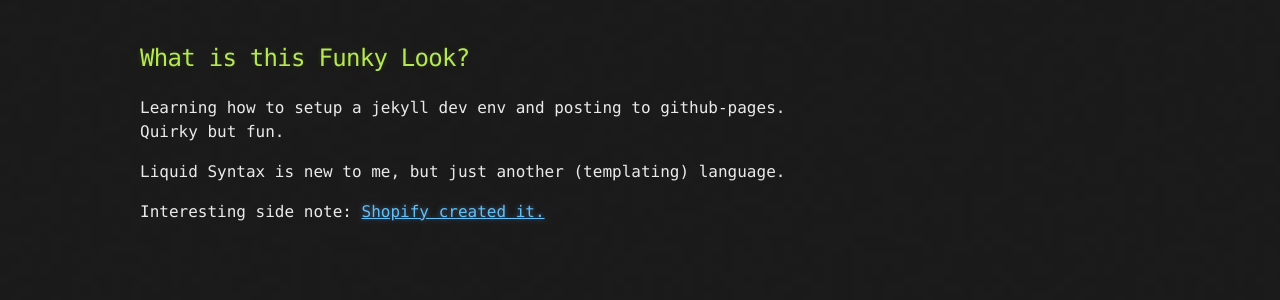
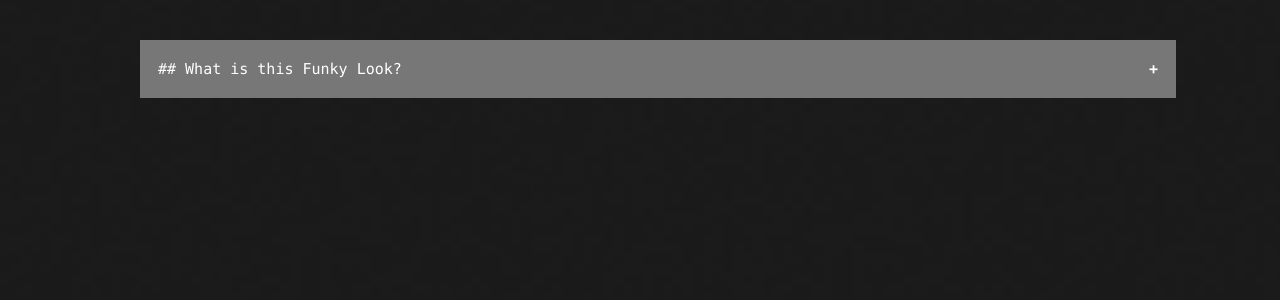
Before and after one commit to jimsander/ghsite, a PHP site: page /_site/index.html in a window 1280 px wide. Shown: the part 217-517 px from the top of the page. Run offline with PHP 8.4, Linux system fonts and the light colour scheme.

Commit message:
update CKA

```diff
--- a/_layouts/default.html
+++ b/_layouts/default.html
@@ -36,5 +36,6 @@
         {{ content }}
       </section>
     </div>
+    {% include collapse.html %}
   </body>
 </html>
--- a/_site/index.html
+++ b/_site/index.html
@@ -124,16 +124,39 @@
 
     <div class="container">
       <section id="main_content">
-        <h2 id="what-is-this-funky-look">What is this Funky Look?</h2>
-<p>Learning how to setup a jekyll dev env and posting to github-pages.<br />
-Quirky but fun.</p>
+        <div class="collapsible">
+## What is this Funky Look?
+</div>
+<div class="content">
+<p>
+Learning how to setup a jekyll dev env and posting to github-pages.
+Quirky but fun.
+</p>
 
-<p>Liquid Syntax is new to me, but just another (templating) language.</p>
+<p>Liquid Syntax is new to me, but just another (templating) language. </p>
 
-<p>Interesting side note: <a href="https://shopify.github.io/liquid/" target="_blank">Shopify created it.</a></p>
+Interesting side note: <a href="https://shopify.github.io/liquid/" target="_blank">Shopify created it</a>
+</div>
 
 
       </section>
     </div>
+    <script>
+var coll = document.getElementsByClassName("collapsible");
+var i;
+
+for (i = 0; i < coll.length; i++) {
+  coll[i].addEventListener("click", function() {
+    this.classList.toggle("active");
+    var content = this.nextElementSibling;
+    if (content.style.maxHeight){
+      content.style.maxHeight = null;
+    } else {
+      content.style.maxHeight = content.scrollHeight + "px";
+    }
+  });
+}
+</script>
+
   </body>
 </html>
--- a/assets/css/jds-style.css
+++ b/assets/css/jds-style.css
@@ -44,3 +44,39 @@
 .dropdown:hover .dropbtn {
   background-color: #666;
 }
+
+.collapsible {
+  background-color: #777;
+  color: white;
+  cursor: pointer;
+  padding: 18px;
+  width: 100%;
+  border: none;
+  text-align: left;
+  outline: none;
+  font-size: 15px;
+}
+
+.active, .collapsible:hover {
+  background-color: #555;
+}
+
+.collapsible:after {
+  content: '\002B';
+  color: white;
+  font-weight: bold;
+  float: right;
+  margin-left: 5px;
+}
+
+.active:after {
+  content: "\2212";
+}
+
+.content {
+  padding: 0 18px;
+  max-height: 0;
+  overflow: hidden;
+  transition: max-height 0.2s ease-out;
+  background-color: #444;
+}
```
Also changed, not shown: _posts/2022-07-11-CKA-Prep.md (+5 -2 lines), _site/404.html (+17 -0 lines), _site/about/index.html (+17 -0 lines), _site/feed.xml (+6 -3 lines), _site/jekyll/update/2022/07/10/welcome-to-jekyll.html (+17 -0 lines), _site/newfile.html (+17 -0 lines), _site/subs/index.md/index.html (+17 -0 lines), index.md (+8 -2 lines).
